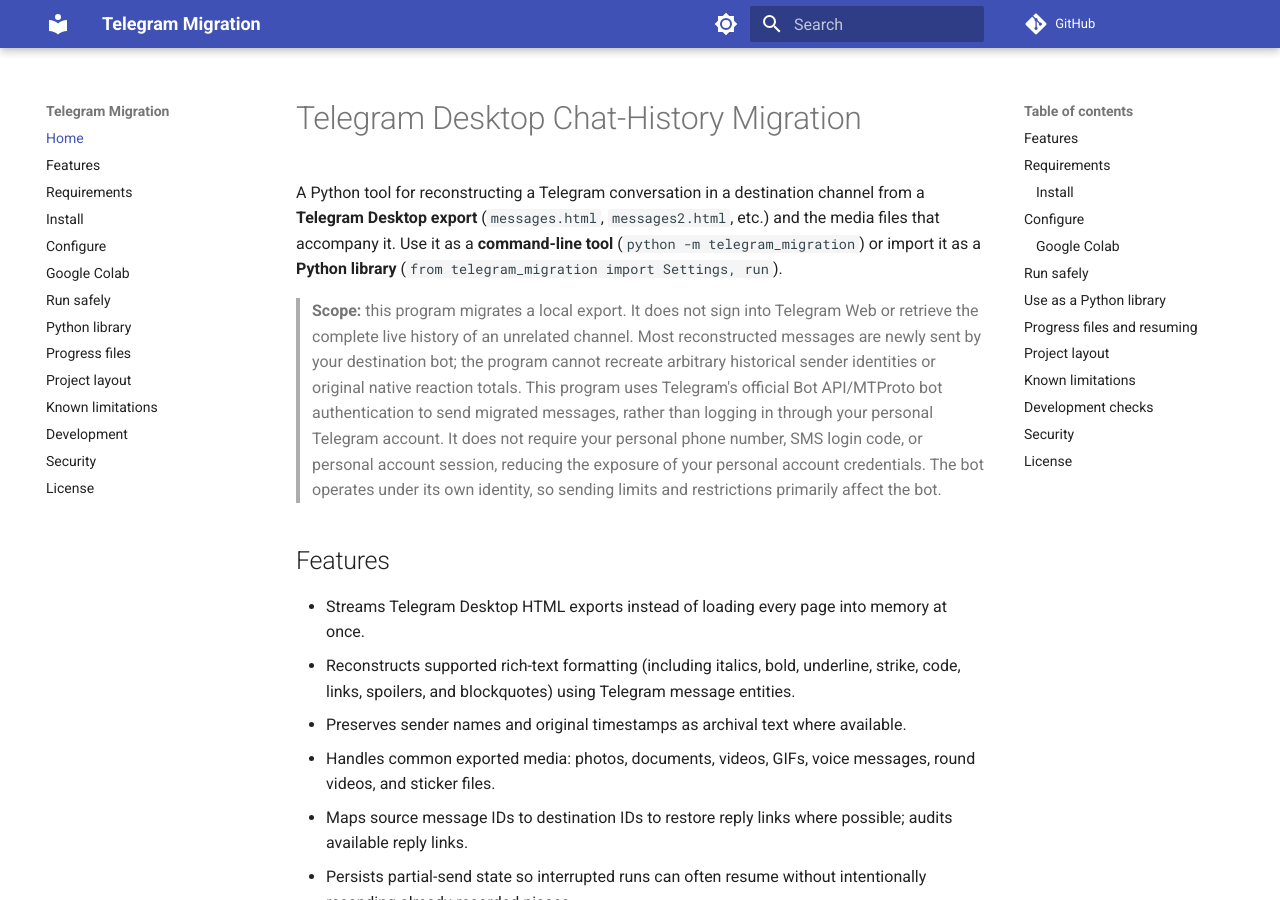
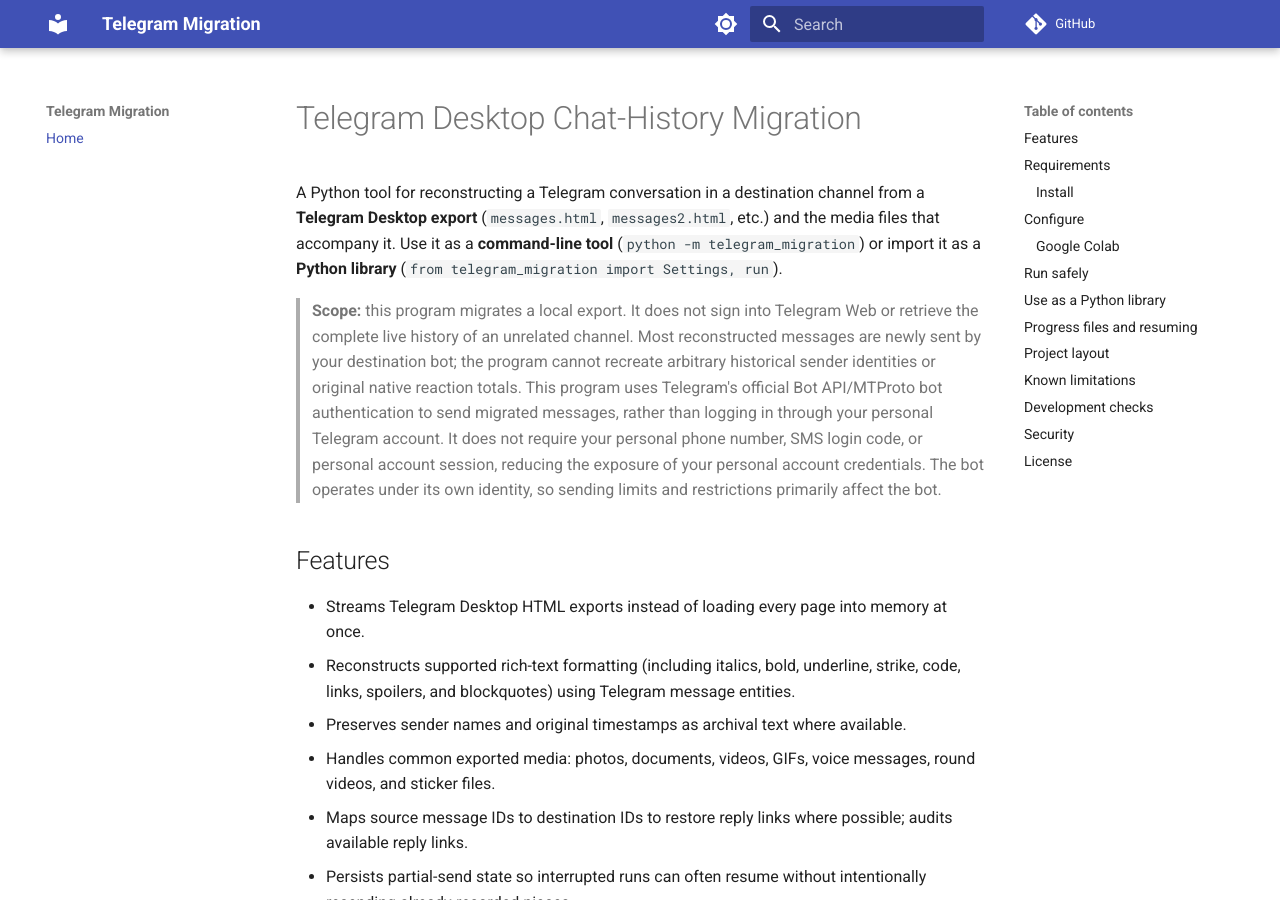
Before and after one commit to dismachaerus/Telegram_Migration, an MkDocs documentation site: the page built from docs/index.md, in a window 1280 px wide and 900 px high. Built offline with MkDocs 1.6.1 and Material for MkDocs 9.7.7, drawn with Linux system fonts in a browser that asks for light colours; comment, search, counter and statistics services are not loaded.

Commit message:
Add files via upload

```diff
--- a/mkdocs.yml
+++ b/mkdocs.yml
@@ -7,7 +7,6 @@ edit_uri: edit/main/docs/
 theme:
   name: material
   features:
-    - navigation.sections
     - navigation.top
     - navigation.toc.integrate
     - search.suggest
@@ -27,19 +26,6 @@ theme:
 
 nav:
   - Home: index.md
-  - Features: index.md#features
-  - Requirements: index.md#requirements
-  - Install: index.md#install
-  - Configure: index.md#configure
-  - Google Colab: index.md#google-colab
-  - Run safely: index.md#run-safely
-  - Python library: index.md#use-as-a-python-library
-  - Progress files: index.md#progress-files-and-resuming
-  - Project layout: index.md#project-layout
-  - Known limitations: index.md#known-limitations
-  - Development: index.md#development-checks
-  - Security: index.md#security
-  - License: index.md#license
 
 plugins:
   - search
```
